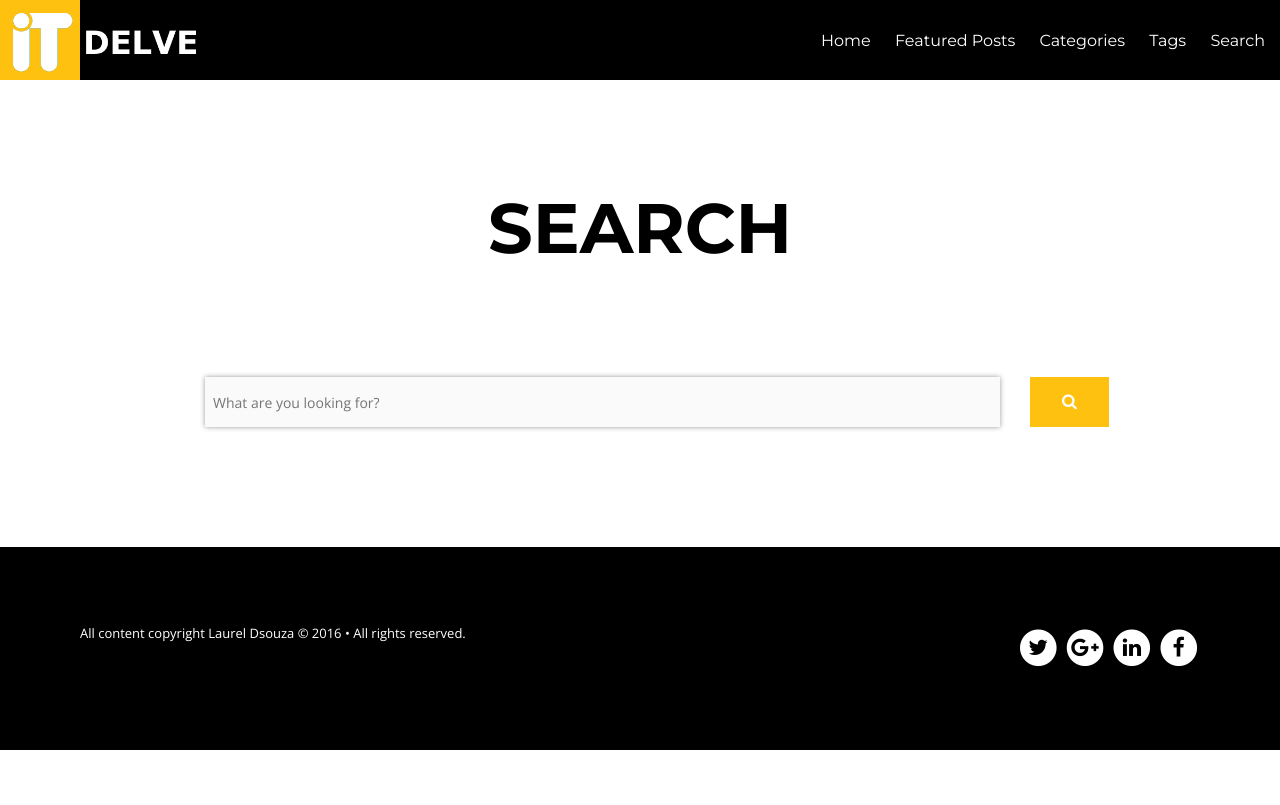
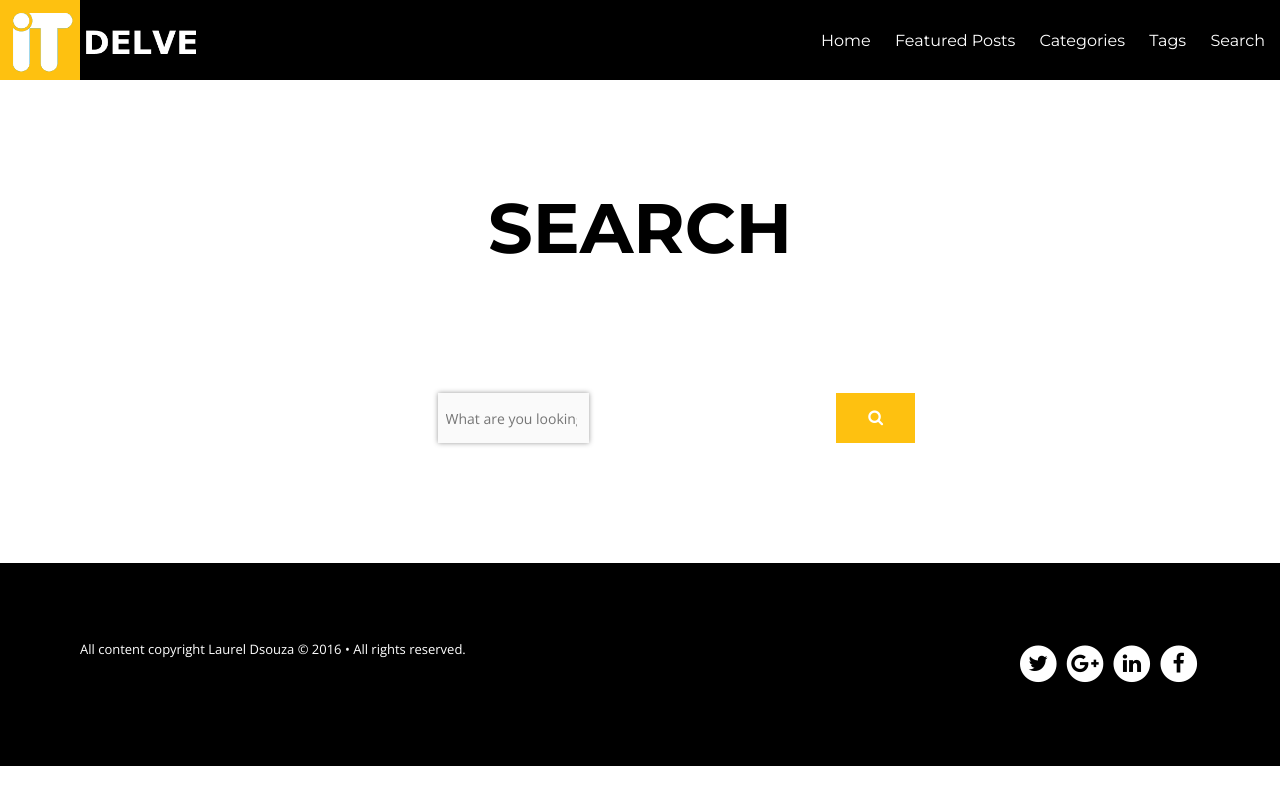
Before and after one commit to ldsouza/ldsouza.github.io, a Jekyll site: the page built from search/index.md, in a window 1280 px wide. Shown: the top 805 px of the page. Built offline with Jekyll 4.4.1, drawn with Linux system fonts in a browser that asks for light colours; nearby versions of some CDN libraries.

Commit message:
Update index.md

```diff
--- a/search/index.md
+++ b/search/index.md
@@ -14,9 +14,9 @@
 <!-- Search form -->
 
 <div class="row">
-  <div class="small-12 columns">
+  <div class="small-6 large-centered columns">
 <form method="get" action="{{ site.url }}/search/" data-search-form class="simple-search">
-   <div class="small-11 columns">
+   <div class="small-5 columns">
   <input style="height: 50px; border-width:0px;" type="search" name="q" id="q" placeholder="What are you looking for?" data-search-input autofocus />
 		 </div>
  <div class="small-1 columns">
```
